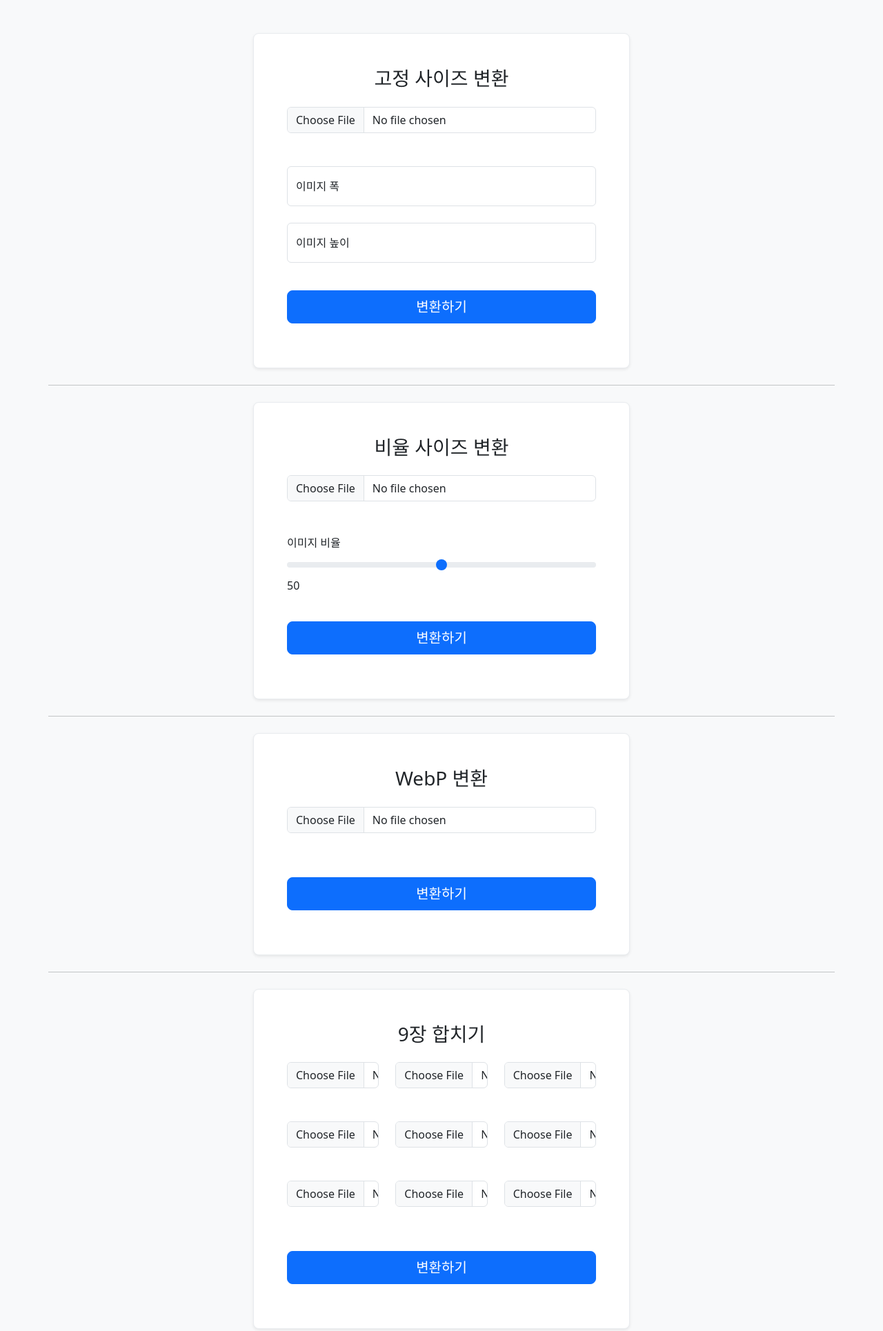
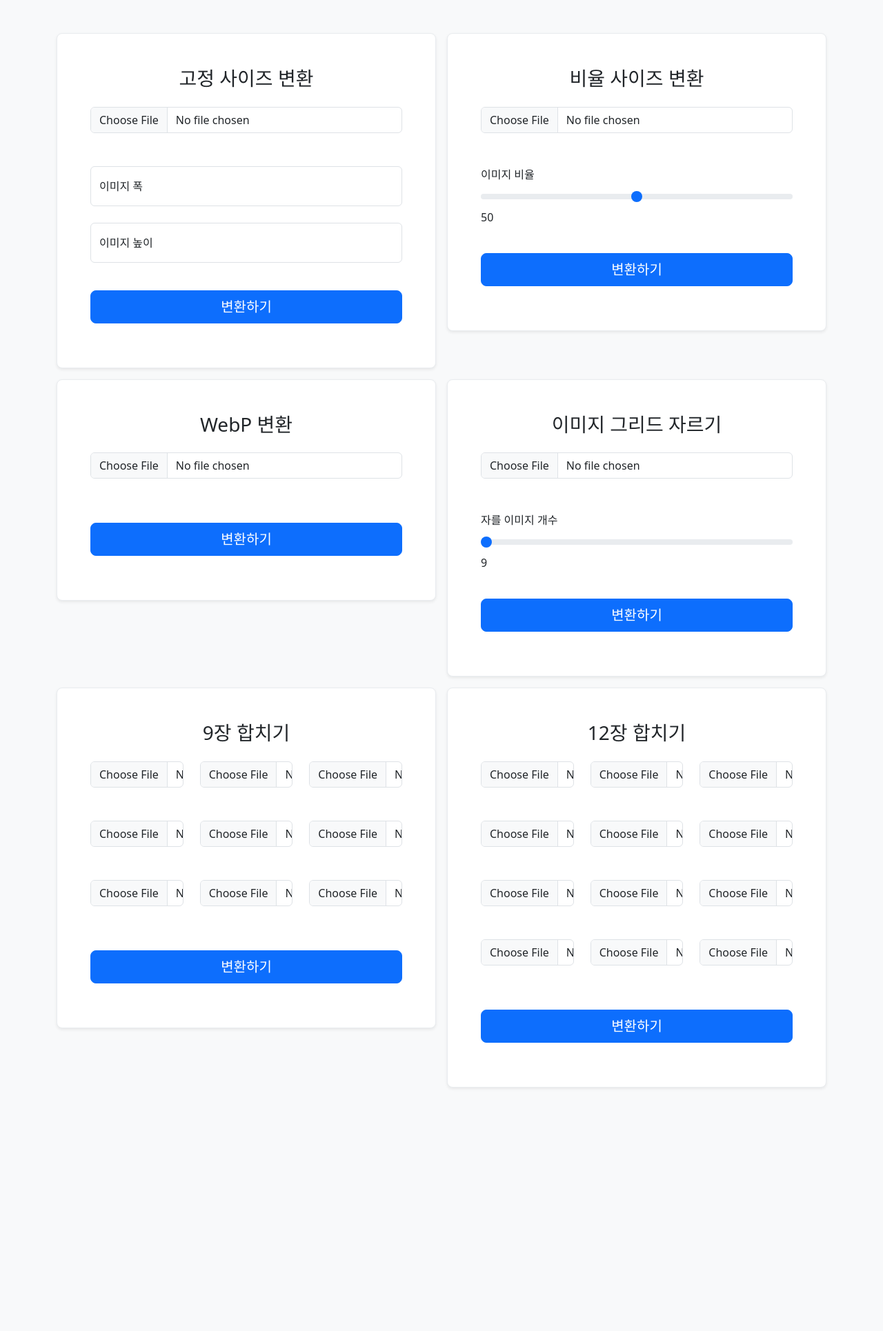
Before and after one commit to seokjin8678/flask-image-resize, a Flask app: page / in a window 1280 px wide. Shown: the top 1930 px of the page at 69% size. After the commit the page ends 1578 px from the top, so only its background shows below. Run offline with Flask 3, Linux system fonts and the light colour scheme; the visitor is signed in with stand-in values (Sample User, id 1); some libraries are stand-ins or nearby versions.

Commit message:
feat: 변환 column 큰 화면에서 row 당 2개 나오도록 변경

```diff
--- a/templates/index.html
+++ b/templates/index.html
@@ -10,8 +10,8 @@
 <body class="bg-light">
 <section class="py-3 py-md-5">
     <div class="container">
-        <div class="row justify-content-center">
-            <div class="col-12 col-sm-10 col-md-8 col-lg-6">
+        <div class="row g-3 justify-content-center">
+            <div class="col-12 col-lg-6">
                 <div class="card border border-light-subtle rounded-3 shadow-sm">
                     <div class="card-body p-3 p-md-4 p-xl-5">
                         <h2 class="fs-3 fw-normal text-center mb-4">고정 사이즈 변환</h2>
@@ -52,9 +52,7 @@
                 </div>
             </div>
 
-            <hr class="my-4"/>
-
-            <div class="col-12 col-sm-10 col-md-8 col-lg-6">
+            <div class="col-12 col-lg-6">
                 <div class="card border border-light-subtle rounded-3 shadow-sm">
                     <div class="card-body p-3 p-md-4 p-xl-5">
                         <h2 class="fs-3 fw-normal text-center mb-4">비율 사이즈 변환</h2>
@@ -88,9 +86,7 @@
                 </div>
             </div>
 
-            <hr class="my-4"/>
-
-            <div class="col-12 col-sm-10 col-md-8 col-lg-6">
+            <div class="col-12 col-lg-6">
                 <div class="card border border-light-subtle rounded-3 shadow-sm">
                     <div class="card-body p-3 p-md-4 p-xl-5">
                         <h2 class="fs-3 fw-normal text-center mb-4">WebP 변환</h2>
@@ -115,9 +111,42 @@
                 </div>
             </div>
 
-            <hr class="my-4"/>
+            <div class="col-12 col-lg-6">
+                <div class="card border border-light-subtle rounded-3 shadow-sm">
+                    <div class="card-body p-3 p-md-4 p-xl-5">
+                        <h2 class="fs-3 fw-normal text-center mb-4">이미지 그리드 자르기</h2>
+                        <form method="post" enctype="multipart/form-data" action="/split-grid">
+                            <div class="row gy-2 overflow-hidden">
+                                <div class="col-12">
+                                    <div class="form-group mb-3">
+                                        <input type="file" class="form-control" name="image" id="image"
+                                               accept=".png, .jpg, .jpeg, .webp" required
+                                               onchange="previewImage(this);">
+                                        <img class="my-2" style="max-width: 100%; height: auto;"/>
+                                    </div>
+                                </div>
+                                <div class="col-12">
+                                    <label for="count" class="form-label">자를 이미지 개수</label>
+                                    <div class="form-floating mb-3">
+                                        <input type="range" class="form-range" min="9" max="12" name="count" step="3"
+                                               value="9"
+                                               id="count" oninput="this.nextElementSibling.value = this.value"
+                                               required>
+                                        <output>9</output>
+                                    </div>
+                                </div>
+                                <div class="col-12">
+                                    <div class="d-grid my-3">
+                                        <button class="btn btn-primary btn-lg" type="submit">변환하기</button>
+                                    </div>
+                                </div>
+                            </div>
+                        </form>
+                    </div>
+                </div>
+            </div>
 
-            <div class="col-12 col-sm-10 col-md-8 col-lg-6">
+            <div class="col-12 col-lg-6">
                 <div class="card border border-light-subtle rounded-3 shadow-sm">
                     <div class="card-body p-3 p-md-4 p-xl-5">
                         <h2 class="fs-3 fw-normal text-center mb-4">9장 합치기</h2>
@@ -144,9 +173,7 @@
                 </div>
             </div>
 
-            <hr class="my-4"/>
-
-            <div class="col-12 col-sm-10 col-md-8 col-lg-6">
+            <div class="col-12 col-lg-6">
                 <div class="card border border-light-subtle rounded-3 shadow-sm">
                     <div class="card-body p-3 p-md-4 p-xl-5">
                         <h2 class="fs-3 fw-normal text-center mb-4">12장 합치기</h2>
@@ -162,43 +189,6 @@
                                         </div>
                                     </div>
                                 {% endfor %}
-                                <div class="col-12">
-                                    <div class="d-grid my-3">
-                                        <button class="btn btn-primary btn-lg" type="submit">변환하기</button>
-                                    </div>
-                                </div>
-                            </div>
-                        </form>
-                    </div>
-                </div>
-            </div>
-
-            <hr class="my-4"/>
-
-            <div class="col-12 col-sm-10 col-md-8 col-lg-6">
-                <div class="card border border-light-subtle rounded-3 shadow-sm">
-                    <div class="card-body p-3 p-md-4 p-xl-5">
-                        <h2 class="fs-3 fw-normal text-center mb-4">이미지 그리드 자르기</h2>
-                        <form method="post" enctype="multipart/form-data" action="/split-grid">
-                            <div class="row gy-2 overflow-hidden">
-                                <div class="col-12">
-                                    <div class="form-group mb-3">
-                                        <input type="file" class="form-control" name="image" id="image"
-                                               accept=".png, .jpg, .jpeg, .webp" required
-                                               onchange="previewImage(this);">
-                                        <img class="my-2" style="max-width: 100%; height: auto;"/>
-                                    </div>
-                                </div>
-                                <div class="col-12">
-                                    <label for="count" class="form-label">자를 이미지 개수</label>
-                                    <div class="form-floating mb-3">
-                                        <input type="range" class="form-range" min="9" max="12" name="count" step="3"
-                                               value="9"
-                                               id="count" oninput="this.nextElementSibling.value = this.value"
-                                               required>
-                                        <output>9</output>
-                                    </div>
-                                </div>
                                 <div class="col-12">
                                     <div class="d-grid my-3">
                                         <button class="btn btn-primary btn-lg" type="submit">변환하기</button>
```
